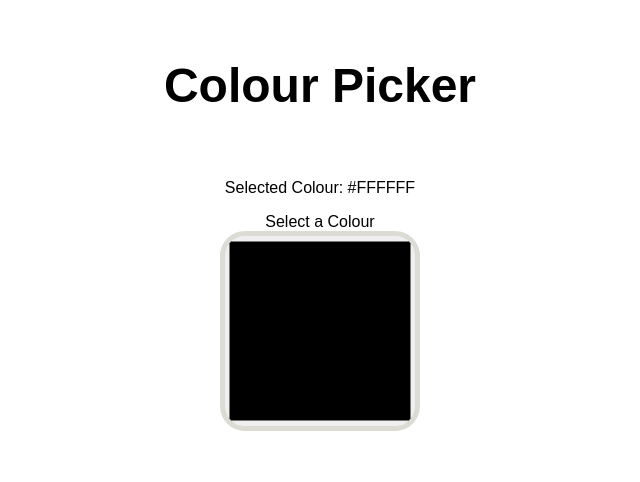
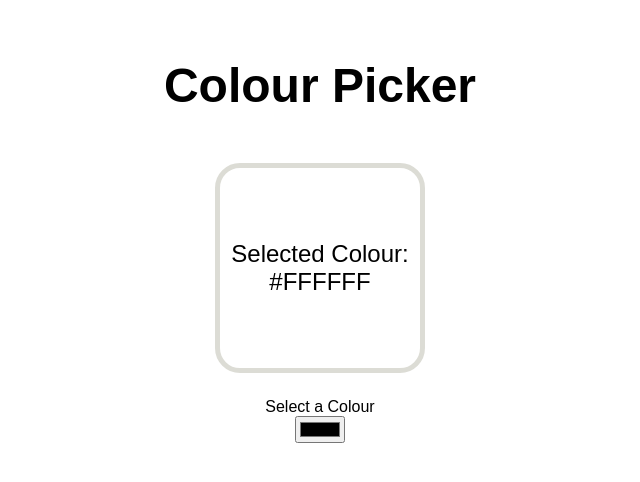
Before and after one commit to pasankg/vite-react-101, a React (Vite) app: page / in a window 1280 px wide. Shown: the top 482 px of the page, without its empty margins (320-960 px from the left). Built offline with nearby package versions, Linux system fonts and the light colour scheme.

Commit message:
Colour picker module

```diff
--- a/src/index.css
+++ b/src/index.css
@@ -37,7 +37,7 @@ body {
     font-size: 3rem;
   }
 
-  .colour-picker {
+  .colour-display {
     width: 200px;
     height: 200px;
     display: flex;
@@ -46,12 +46,13 @@ body {
     border: 5px solid hsl(60, 9%, 85%);
     border-radius: 25px;
     margin-bottom: 25px;
-    transition: 0.25s ease;
+    transition: 0.5s ease;
   }
 
   .colour-display {
     p {
       text-align: center;
+      font-size: 1.5rem;
     }
   }
 }
```
